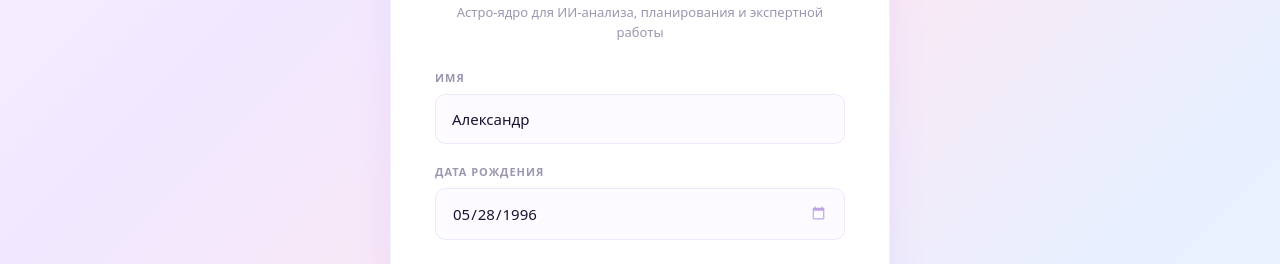
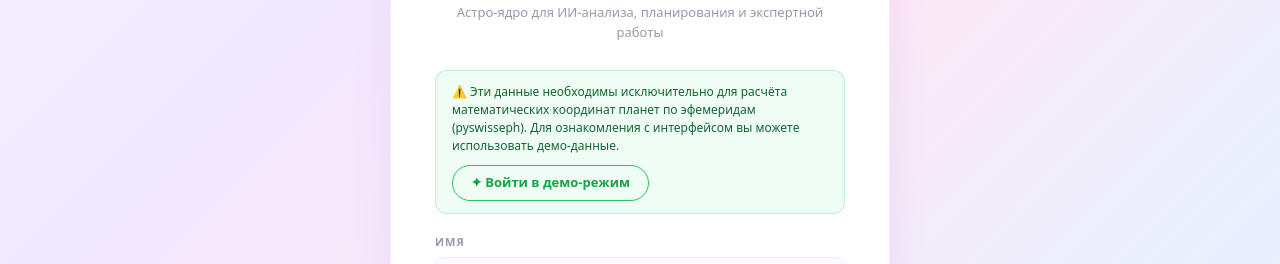
Before and after one commit to alex753ad/astro, a React (Vite) app in the folder frontend/: page /home in a window 1280 px wide. Shown: the part 245-509 px from the top of the page. Built offline with nearby package versions, Linux system fonts and the light colour scheme; no server answers; the HTML template or start-up script is replaced by a standard one.

Commit message:
feat: add demo mode button to BirthForm

```diff
--- a/frontend/src/components/BirthForm.jsx
+++ b/frontend/src/components/BirthForm.jsx
@@ -201,6 +201,13 @@ export default function BirthForm({ onSubmit, loading }) {
 
   const set = (key, val) => setForm(prev => ({ ...prev, [key]: val }));
 
+  const fillDemo = () => {
+    setForm(DEFAULT_FORM);
+    setPlaceValue(DEFAULT_PLACE_FULL);
+    setTimeUnknown(false);
+    setErrors({});
+  };
+
   const validate = () => {
     const errs = {};
     if (!form.name?.trim())      errs.name = 'Укажите имя';
@@ -238,6 +245,39 @@ export default function BirthForm({ onSubmit, loading }) {
         <p style={{ fontSize: 13, color: '#9B97B0', margin: 0 }}>
           Астро-ядро для ИИ-анализа, планирования и экспертной работы
         </p>
+      </div>
+
+      {/* Demo mode banner */}
+      <div style={{
+        marginBottom: 20,
+        padding: '12px 16px',
+        background: '#F0FDF4',
+        border: '1px solid rgba(34,197,94,0.25)',
+        borderRadius: 12,
+      }}>
+        <p style={{ fontSize: 12, color: '#166534', margin: '0 0 10px', lineHeight: 1.5 }}>
+          ⚠️ Эти данные необходимы исключительно для расчёта математических координат планет по эфемеридам (pyswisseph). Для ознакомления с интерфейсом вы можете использовать демо-данные.
+        </p>
+        <button
+          type="button"
+          onClick={fillDemo}
+          style={{
+            padding: '7px 18px',
+            borderRadius: 20,
+            border: '1.5px solid #22C55E',
+            background: 'transparent',
+            color: '#16A34A',
+            fontSize: 13,
+            fontWeight: 700,
+            cursor: 'pointer',
+            fontFamily: '"Space Grotesk", system-ui, sans-serif',
+            transition: 'background 0.15s',
+          }}
+          onMouseEnter={e => e.currentTarget.style.background = '#DCFCE7'}
+          onMouseLeave={e => e.currentTarget.style.background = 'transparent'}
+        >
+          ✦ Войти в демо-режим
+        </button>
       </div>
 
       <form onSubmit={handleSubmit} noValidate>
```
